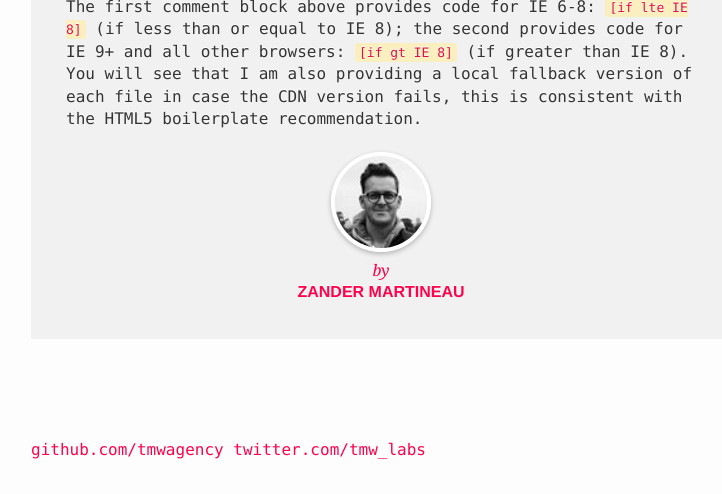
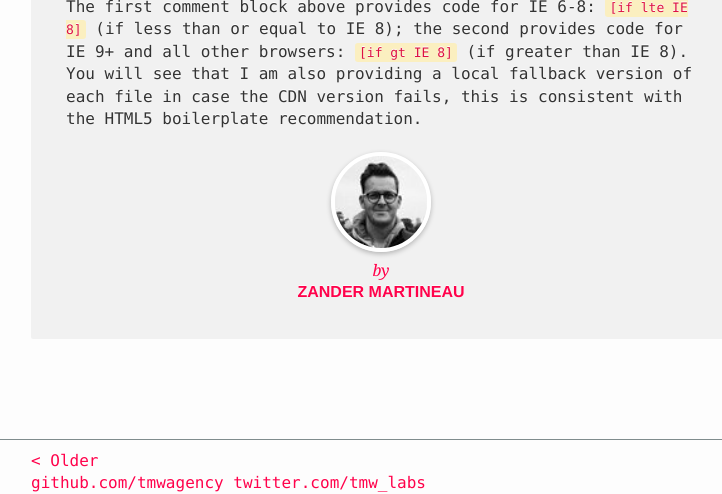
Before and after one commit to tmwagency/labs-blog, a Jekyll site: the page built from index.html, in a window 1280 px wide and 900 px high, scrolled down 2004 px, cut to the strip 406-900 px from the top of the window. Shown: the whole strip, without its empty margins (259-981 px from the left). Built offline with Jekyll 4.4.1, drawn with Linux system fonts in a browser that asks for light colours; Markdown is read by kramdown in place of the engine named in the settings; a script that is not in the unit is left out; the list of posts is cut into pages by our own code; before the commit the page ends 2871 px from its top, so only the background shows below that.

Commit message:
pagination moved to index

```diff
--- a/_layouts/default.html
+++ b/_layouts/default.html
@@ -1,6 +1,4 @@
 {% include html_start.html %}
-	<body class="section-blog">
-
 	<!--  === MASTHEAD ===  -->
 	{% include masthead.html %}
 
@@ -9,6 +7,24 @@
 		{{ content }}
 	</section>
 
+	<!-- Pagination links -->
+	<div class="pagination">
+		<div class="container">
+			{% if paginator.next_page %}
+				<a href="{{ paginator.next_page_path }}" class="next">< Older</a>
+			{% endif %}
+
+			{% if paginator.previous_page and paginator.next_page %}
+			|
+			{% endif %}
+
+			{% if paginator.previous_page %}
+				<a href="{{ paginator.previous_page_path }}">Newer ></a>
+			{% endif %}
+
+		</div>
+	</div>
+
 	<!--  === FOOTER ===  -->
 	{% include footer.html %}
 
```
Lines whose indentation alone changed are shown as unchanged.
